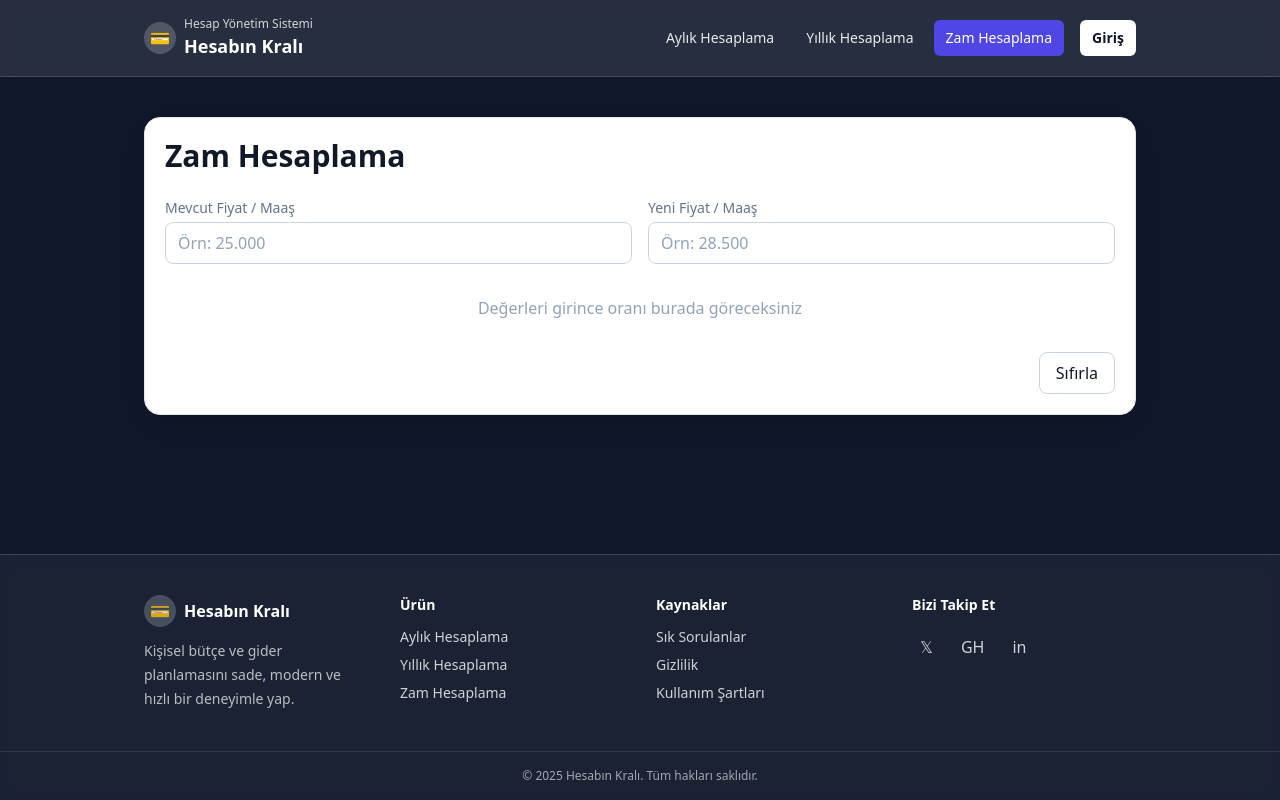
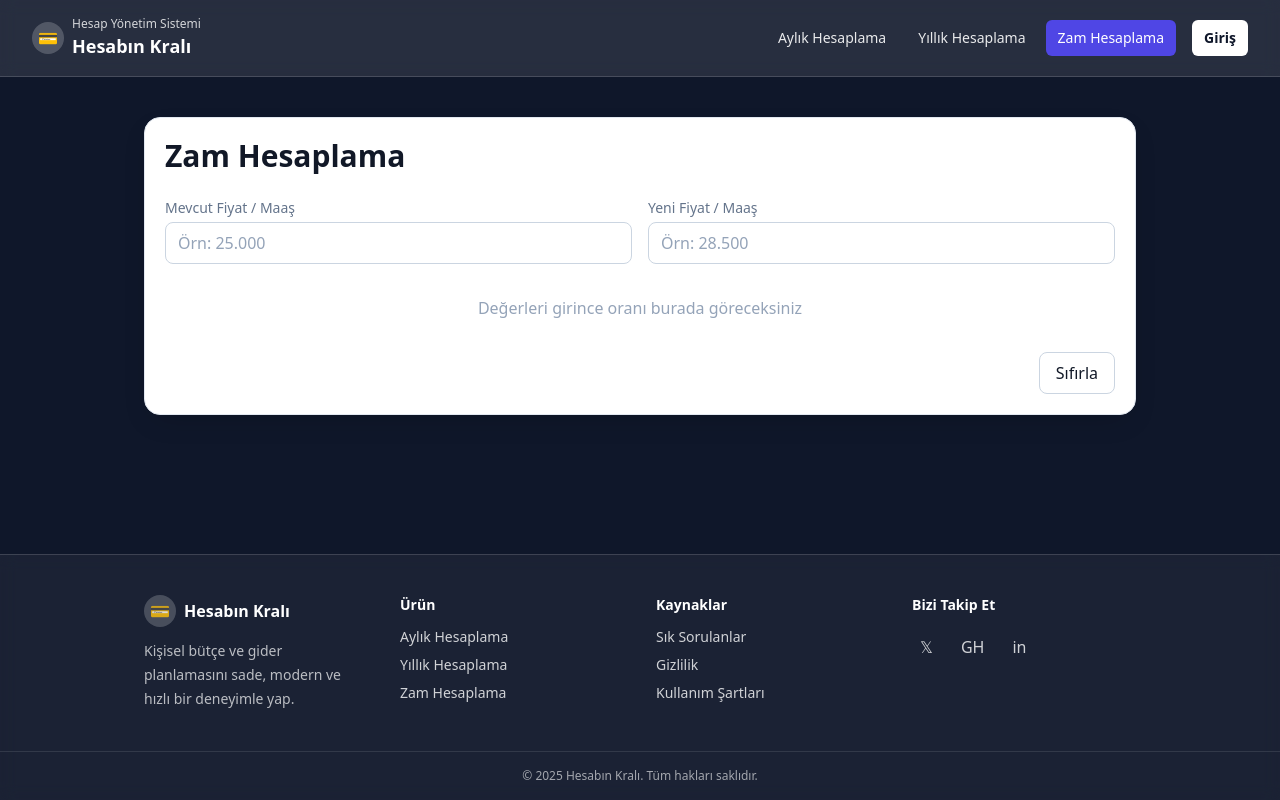
Before and after one commit to yssfsahin/aylik-gider-tablosu, a React (Vite) app in the folder apps/web/: page / in a window 1280 px wide. Built offline with nearby package versions, Linux system fonts and the light colour scheme; what @react-pdf/renderer would draw is missing.

Commit message:
footer alanı ve header alanı güncellendi.

```diff
--- a/apps/web/src/components/Header.jsx
+++ b/apps/web/src/components/Header.jsx
@@ -35,7 +35,8 @@ export default function Header({ activeTab, onSelectTab = () => {}, user, onOpen
     <>
       {/* Header / Full-width menu */}
       <nav className="w-full bg-white/10 backdrop-blur border-b border-white/15">
-        <div className="container py-4 flex items-center justify-between">
+        <div className="w-full px-4 md:px-6 xl:px-8 py-4 flex items-center justify-between">
+          <div className="flex-shrink-0">
             {/* Brand */}
             <div className="flex items-center gap-2 text-white">
               <div className="h-8 w-8 rounded-xl bg-white/20 flex items-center justify-center">
@@ -46,7 +47,9 @@ export default function Header({ activeTab, onSelectTab = () => {}, user, onOpen
                 <div className="text-lg font-semibold">Hesabın Kralı</div>
               </div>
             </div>
+          </div>
 
+          <div className="flex-grow flex justify-end items-center gap-4">
             {/* Desktop menu */}
             <div className="hidden md:flex items-center gap-1 sm:gap-2">
               <button
@@ -137,6 +140,7 @@ export default function Header({ activeTab, onSelectTab = () => {}, user, onOpen
                 )}
               </svg>
             </button>
+          </div>
         </div>
       </nav>
 
```
Lines whose indentation alone changed are shown as unchanged.
